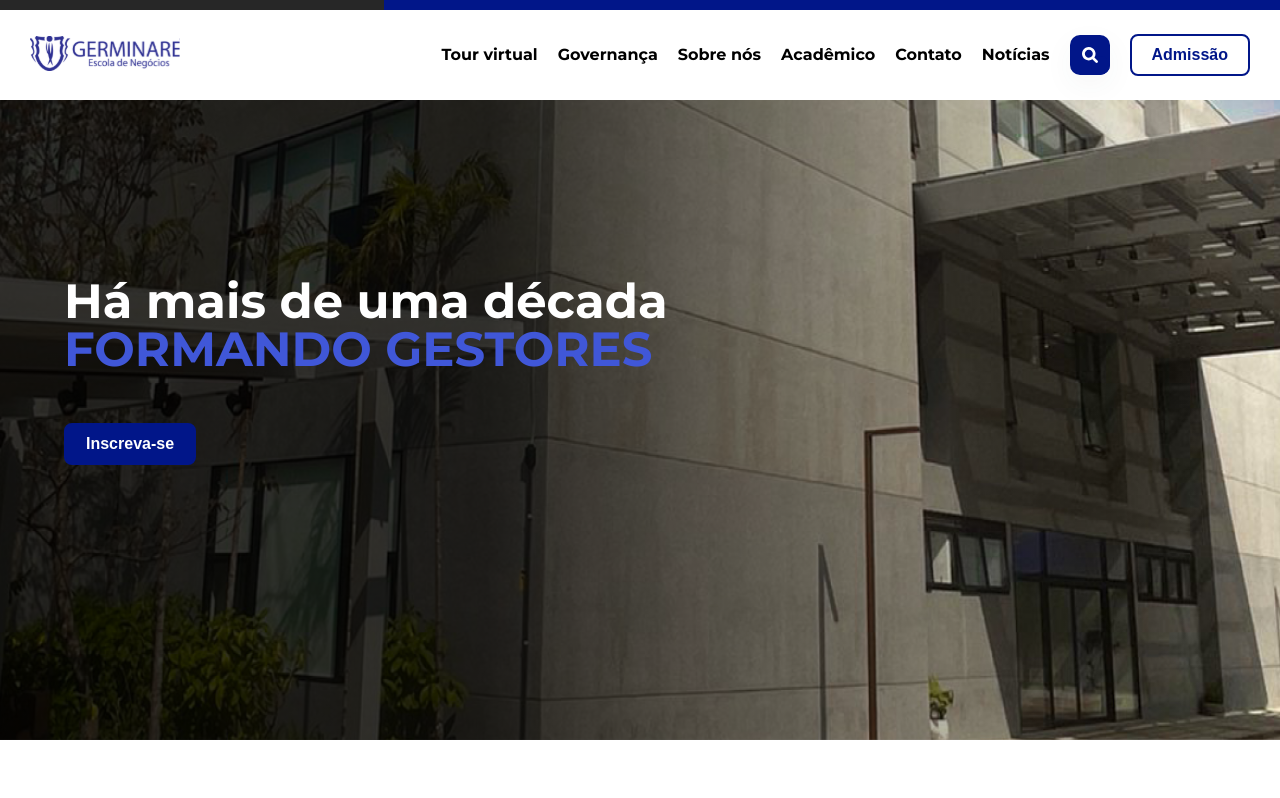
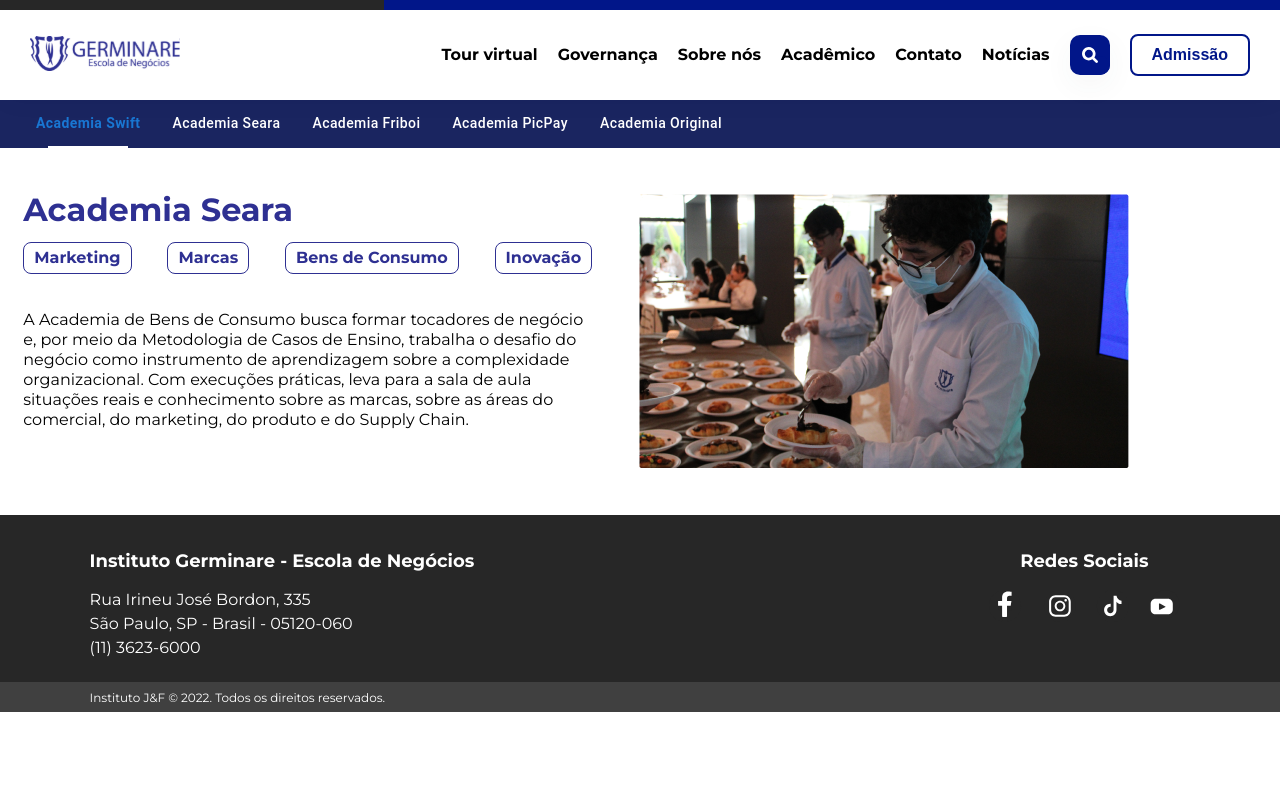
Before and after one commit to M1409/proposta-germinare, a React (Create React App) app: page /#/ in a window 1280 px wide. Shown: the top 798 px of the page. Built offline with nearby package versions, Linux system fonts and the light colour scheme.

Commit message:
feat/germinare/academics tabs

```diff
--- a/src/App.tsx
+++ b/src/App.tsx
@@ -6,6 +6,7 @@
 const VirtualTour = lazy(()=> import("./Pages/VirtualTour").then(({ VirtualTour }) => ({ default: VirtualTour })))
 const Home = lazy(()=> import("./Pages/Home").then(({ Home }) => ({ default: Home })))
 const Academic = lazy(()=> import("./Pages/Academic").then(({ Academic }) => ({ default: Academic })))
+const AboutUs = lazy(()=> import("./Pages/AboutUs").then(({ AboutUs }) => ({ default: AboutUs })))
 const News = lazy(()=> import("./Pages").then(({ News }) => ({ default: News })))
 const Governance = lazy(()=> import("./Pages").then(({ Governance }) => ({ default: Governance })))
 export default function App() {
@@ -16,7 +17,7 @@
     <div className="App">
       <GeneralNavBar style={{ display: isVirtualTour ? "none" : "block" }} />
       <Routes>
-        <Route path="/" element={<Home />} />
+        <Route path="/" element={<AboutUs/>} />
         <Route path="home/acadêmico" element={<Academic />} />
         <Route path="/home/admissão" element={<Admission />} />
         <Route path="/home/governança" element={<Governance />} />
--- a/src/Components/Typography/Typography.tsx
+++ b/src/Components/Typography/Typography.tsx
@@ -4,12 +4,13 @@
     variant?: 'TypographyParagraph' | 'TypographySubtitle' | 'TypographyTitle'
     color?: '#2E3092' | 'white'  | 'black'
     width?: string
+    weight?:string
 }   & React.DetailedHTMLProps<React.HTMLAttributes<HTMLParagraphElement>, HTMLParagraphElement>
 
 
-export function Typography({children,variant, color='black', width, ...props}:TypographyProps){
+export function Typography({children,variant, color='black', width,weight, ...props}:TypographyProps){
 
     return (
-        <p  className = {variant} style = {{color: color, width: width}} {...props}> {children} </p>
+        <p  className = {variant} style = {{color: color, width: width, fontWeight: weight}} {...props}> {children} </p>
     )
 }
--- a/src/Pages/AboutUs/AboutUs.tsx
+++ b/src/Pages/AboutUs/AboutUs.tsx
@@ -1,6 +1,12 @@
 import './style.scss'
-export default function AboutUs(){
-    return(
-        <></>
+import { AcademicsTabs } from './Components/Tabs/Tabs'
+export function AboutUs() {
+    return (
+        <>
+
+            <AcademicsTabs />
+
+
+        </>
     )
 }
--- /dev/null
+++ b/src/Pages/AboutUs/Components/AcademicContent/AcademicContent.module.scss
@@ -0,0 +1,22 @@
+.AcademicContentContainer{
+    margin: 46px  0 46px 0;
+    display: flex;
+    width: 90%;
+    justify-content: space-around;
+}
+
+
+.ChipsContainer{
+    display: flex;
+    margin-top: 16px;
+    margin-bottom: 36px;
+    justify-content: space-between;
+}
+
+
+.Chip{
+    width: fit-content;
+    border: 1px solid #2E3092;
+    border-radius: 8px;
+    padding: 5px 10px;
+}
--- /dev/null
+++ b/src/Pages/AboutUs/Components/AcademicContent/AcademicContent.tsx
@@ -0,0 +1,43 @@
+import { Typography } from "../../../../Components"
+import styles from './AcademicContent.module.scss'
+
+export type AcademicContentProps = {
+    title: string
+    chips: string[]
+    description: string
+    descriptionWidth?: string
+    src?: string
+}
+
+export default function AcademicContent({ title, chips, description, src, descriptionWidth, ...props }: AcademicContentProps) {
+    return (
+        <div className={styles.AcademicContentContainer}>
+            <div>
+                <Typography variant="TypographySubtitle" color="#2E3092">
+                    {title}
+                </Typography>
+
+                <div className={styles.ChipsContainer}>
+                    {chips.map((chip) => (
+                        <div className={styles.Chip}>
+                            <Typography variant="TypographyParagraph" color="#2E3092" weight="700">
+                                {chip}
+                            </Typography>
+                        </div>
+                    ))}
+                </div>
+
+                <div>
+                    <Typography variant="TypographyParagraph" color="black" width={descriptionWidth}>
+                        {description}
+                    </Typography>
+                </div>
+            </div>
+
+            <img src={src} alt="" />
+
+        </div>
+    )
+
+
+}
--- /dev/null
+++ b/src/Pages/AboutUs/Components/AcademicContent/index.ts
@@ -0,0 +1 @@
+export * from './AcademicContent'
--- /dev/null
+++ b/src/Pages/AboutUs/Components/Tabs/Tabs.style.tsx
@@ -0,0 +1,46 @@
+import { styled } from '@mui/material/styles';
+import Tabs from '@mui/material/Tabs';
+import Tab from '@mui/material/Tab';
+
+
+type StyledTabProps = {
+    label: string;
+}
+
+type StyledTabsProps = {
+    children?: React.ReactNode;
+    value: number;
+    onChange: (event: React.SyntheticEvent, newValue: number) => void;
+}
+
+export const StyledTabs = styled((props: StyledTabsProps) => (
+    <Tabs
+        {...props}
+        TabIndicatorProps={{ children: <span className="MuiTabs-indicatorSpan" /> }}
+    />
+))({
+    backgroundColor: 'rgba(2, 14, 79, 0.9)',
+    paddingLeft: '20px',
+    '& .MuiTabs-indicator': {
+        display: 'flex',
+        justifyContent: 'center',
+        backgroundColor: 'transparent',
+    },
+    '& .MuiTabs-indicatorSpan': {
+        maxWidth: 80,
+        width: '100%',
+        backgroundColor: 'white',
+    },
+});
+
+export const StyledTab = styled((props: StyledTabProps) => <Tab {...props} />)(
+    ({ theme }) => ({
+        textTransform: 'none',
+        color: 'white',
+        '&.Mui-selected': {
+            fontWeight: theme.typography.fontWeightBold,
+            bacgroundColor: 'white'
+
+        },
+    }),
+);
--- /dev/null
+++ b/src/Pages/AboutUs/Components/Tabs/Tabs.tsx
@@ -0,0 +1,66 @@
+import * as React from 'react';
+import AcademicContent from '../AcademicContent/AcademicContent'
+import img_seara from '../Tabs/Assets/Images/img_seara.png'
+
+import { StyledTab, StyledTabs } from './Tabs.style'
+
+type TabPanelProps = {
+    children?: React.ReactNode;
+    index: number;
+    value: number;
+}
+
+function TabPanel(props: TabPanelProps) {
+    const { children, value, index } = props;
+
+    return (
+        <div
+            hidden={value !== index}
+        >
+            {value === index && (
+                <div>
+                    {children}
+                </div>
+            )}
+        </div>
+    );
+}
+
+export function AcademicsTabs() {
+
+    const [value, setValue] = React.useState(0);
+
+    const handleChange = (event: React.SyntheticEvent, newValue: number) => {
+        setValue(newValue);
+    };
+
+    const chipsSeara = ['Marketing', 'Marcas', 'Bens de Consumo', 'Inovação']
+
+    return (
+        <>
+
+            <div>
+                <div>
+                    <StyledTabs value={value} onChange={handleChange}>
+                        <StyledTab label='Academia Swift' />
+                        <StyledTab label="Academia Seara" />
+                        <StyledTab label="Academia Friboi" />
+                        <StyledTab label="Academia PicPay" />
+                        <StyledTab label="Academia Original" />
+                    </StyledTabs>
+                </div>
+                <TabPanel value={value} index={0}>
+                    <AcademicContent src={img_seara} title='Academia Seara' chips={chipsSeara} description='A Academia de Bens de Consumo busca formar tocadores de negócio e, por meio da Metodologia de Casos de Ensino, trabalha o desafio do negócio como instrumento de aprendizagem sobre a complexidade organizacional. Com execuções práticas, leva para a sala de aula situações reais e conhecimento sobre as marcas, sobre as áreas do comercial, do marketing, do produto e do Supply Chain.' descriptionWidth='569px' />
+                </TabPanel>
+                <TabPanel value={value} index={1}>
+                    Item Two
+                </TabPanel>
+                <TabPanel value={value} index={2}>
+                    Item Three
+                </TabPanel>
+            </div>
+
+
+        </>
+    )
+}
--- /dev/null
+++ b/src/Pages/AboutUs/Components/Tabs/indext.ts
@@ -0,0 +1 @@
+export * from './Tabs'
--- a/src/Pages/index.ts
+++ b/src/Pages/index.ts
@@ -6,3 +6,4 @@
 export * from './LazyLoading';
 export * from './News';
 export * from './VirtualTour';
+export * from './AboutUs'
```
Also changed, not shown: src/Pages/AboutUs/Components/Tabs/Assets/Images/img_seara.png (added).
